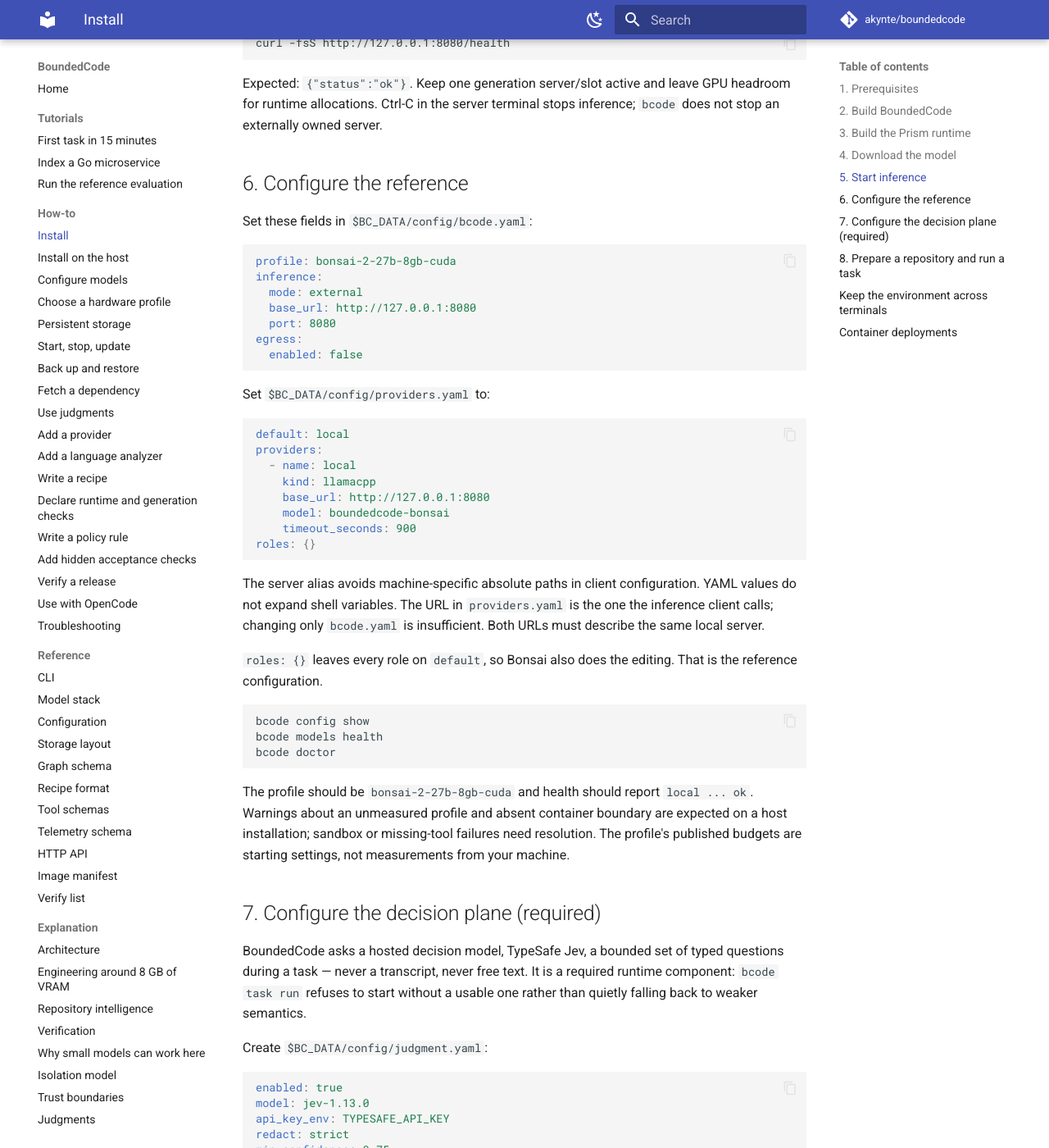
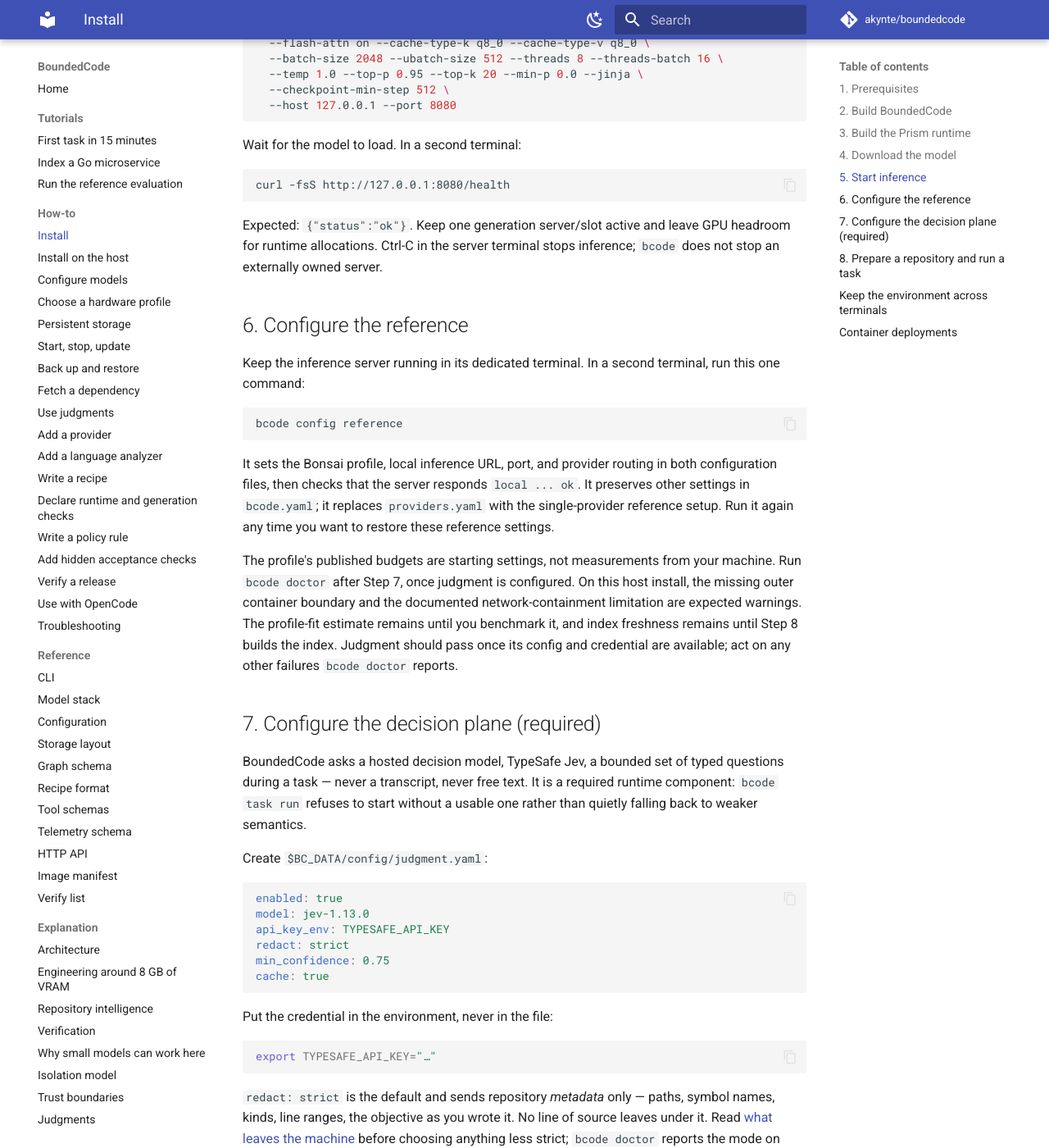
Before and after one commit to akynte/boundedcode, an MkDocs documentation site: the page built from docs/how-to/install.md, in a window 1280 px wide and 1400 px high, scrolled down 3822 px. Shown: the whole window at 82% size. Built offline with MkDocs 1.6.1 and Material for MkDocs 9.7.7, drawn with Linux system fonts in a browser that asks for light colours; comment, search, counter and statistics services are not loaded; some of the changed text lies outside the part shown.

Commit message:
feat: simplify Bonsai reference setup

````diff
--- a/docs/how-to/install.md
+++ b/docs/how-to/install.md
@@ -16,6 +16,14 @@
 server, with nothing swapped in or out.
 [The model stack](../reference/model-stack.md) says what each role does and
 what has been measured.
+
+This is a **host install**: BoundedCode and the Prism inference server run
+directly on Linux. The container boundary is not installed, so `bcode doctor`
+will report that layer as absent. The shipped container image does not include
+the Prism kernels required by this Bonsai model; a tested container recipe for
+this exact setup is not yet available. Use this workflow for local development
+with repositories you trust, and read the [trust boundaries](../explanation/trust-boundaries.md)
+before running tasks against other people's code.
 
 The reference has 64 GB system RAM. Budget at least 20 GB of free disk for the
 model, runtime build and basic caches, plus space for your repositories and
@@ -70,23 +78,22 @@
 git clone https://github.com/akynte/boundedcode.git
 cd boundedcode
 make build
-if ! grep -Fq '# >>> boundedcode environment >>>' "$HOME/.bashrc"; then
-  {
-    printf '\n# >>> boundedcode environment >>>\n'
-    printf 'export PATH="%s/bin:$PATH"\n' "$PWD"
-    printf 'export BC_DATA="%s/.local/share/boundedcode"\n' "$HOME"
-    printf 'export BC_PRISM_DIR="%s/.local/share/boundedcode-runtime"\n' "$HOME"
-    printf '# <<< boundedcode environment <<<\n'
-  } >> "$HOME/.bashrc"
+if ! grep -Fq "export PATH=\"$PWD/bin:\$PATH\"" "$HOME/.bashrc"; then
+  printf '\nexport PATH="%s/bin:$PATH"\n' "$PWD" >> "$HOME/.bashrc"
 fi
+grep -Fq 'export BC_DATA=' "$HOME/.bashrc" || \
+  printf 'export BC_DATA="%s/.local/share/boundedcode"\n' "$HOME" >> "$HOME/.bashrc"
+grep -Fq 'export BC_PRISM_DIR=' "$HOME/.bashrc" || \
+  printf 'export BC_PRISM_DIR="%s/.local/share/boundedcode-runtime"\n' "$HOME" >> "$HOME/.bashrc"
 source "$HOME/.bashrc"
 bcode config init
 ```
 
 This adds the checkout's `bin` directory and the data/runtime paths to Bash's
-startup file once, so they are available from new terminals and other project
-directories. If you move the checkout later, update its `PATH` entry in
-`~/.bashrc`. The binary requires cgo; do not build with `CGO_ENABLED=0`.
+startup file if they are not already present, so they are available from new
+terminals and other project directories. If you move the checkout later, update
+its `PATH` entry in `~/.bashrc`. The binary requires cgo; do not build with
+`CGO_ENABLED=0`.
 
 `config init` creates `$BC_DATA/config/bcode.yaml` and `providers.yaml`; it
 refuses to overwrite existing configuration. Existing installations should edit
@@ -197,50 +204,26 @@
 
 ## 6. Configure the reference
 
-Set these fields in `$BC_DATA/config/bcode.yaml`:
+Keep the inference server running in its dedicated terminal. In a second
+terminal, run this one command:
 
-```yaml
-profile: bonsai-2-27b-8gb-cuda
-inference:
-  mode: external
-  base_url: http://127.0.0.1:8080
-  port: 8080
-egress:
-  enabled: false
+```bash
+bcode config reference
 ```
 
-Set `$BC_DATA/config/providers.yaml` to:
+It sets the Bonsai profile, local inference URL, port, and provider routing in
+both configuration files, then checks that the server responds `local ... ok`.
+It preserves other settings in `bcode.yaml`; it replaces `providers.yaml` with
+the single-provider reference setup. Run it again any time you want to restore
+these reference settings.
 
-```yaml
-default: local
-providers:
-  - name: local
-    kind: llamacpp
-    base_url: http://127.0.0.1:8080
-    model: boundedcode-bonsai
-    timeout_seconds: 900
-roles: {}
-```
-
-The server alias avoids machine-specific absolute paths in client configuration.
-YAML values do not expand shell variables. The URL in `providers.yaml` is the
-one the inference client calls; changing only `bcode.yaml` is insufficient.
-Both URLs must describe the same local server.
-
-`roles: {}` leaves every role on `default`, so Bonsai also does the editing.
-That is the reference configuration.
-
-```bash
-bcode config show
-bcode models health
-bcode doctor
-```
-
-The profile should be `bonsai-2-27b-8gb-cuda` and health should report
-`local ... ok`. Warnings about an unmeasured profile and absent container
-boundary are expected on a host installation; sandbox or missing-tool failures
-need resolution. The profile's published budgets are starting settings, not
-measurements from your machine.
+The profile's published budgets are starting settings, not
+measurements from your machine. Run `bcode doctor` after Step 7, once judgment
+is configured. On this host install, the missing outer container boundary and
+the documented network-containment limitation are expected warnings. The
+profile-fit estimate remains until you benchmark it, and index freshness remains
+until Step 8 builds the index. Judgment should pass once its config and
+credential are available; act on any other failures `bcode doctor` reports.
 
 ## 7. Configure the decision plane (required)
 
````
Also changed, not shown: other parts of docs/how-to/install.md (+1 -1 lines), docs/reference/cli.md (+1 -0 lines), docs/reference/http-api.md (+1 -1 lines), 3 other files.
